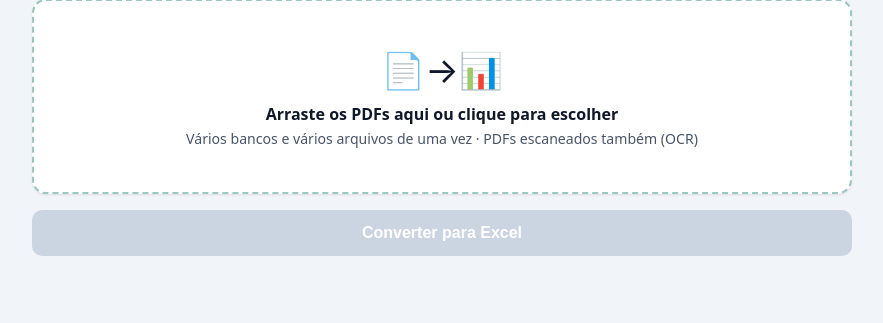
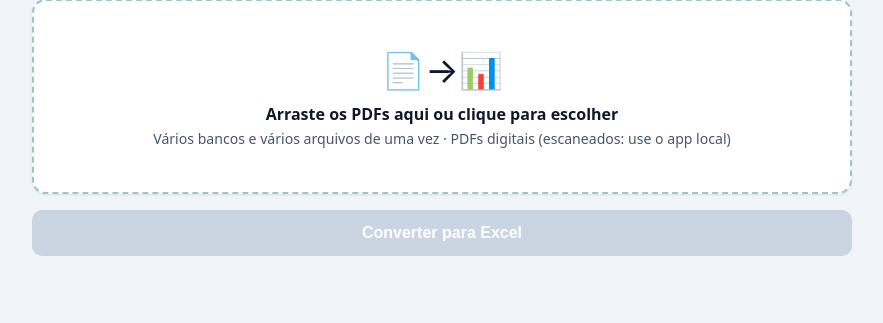
Before and after one commit to jiji465/Extrato.to.excel, a Flask app: template templates/index.html in a window 1280 px wide. Shown: the part 146-469 px from the top of the page, without its empty margins (198-1081 px from the left). Run offline with Flask 3, Linux system fonts and the light colour scheme; the template is opened without the code that fills it, so the values that code supplies are empty.

Commit message:
Nao prometer OCR onde ele nao roda (ex.: Vercel)
A pagina passa a checar ocr.disponivel(): onde o OCR nao esta instalado
(serverless/Vercel), o texto vira "PDFs digitais (escaneados: use o app
local)" e a etapa de progresso de OCR some. Onde o OCR existe (app local
e Render), mostra "PDFs escaneados tambem (OCR)" normalmente.

Co-Authored-By: Claude Opus 4.8 <noreply@anthropic.com>

```diff
--- a/app.py
+++ b/app.py
@@ -151,7 +151,10 @@ def logout():
 @login_required
 def index():
     # `protegido` controla a exibição do link "Sair" (só quando há senha).
-    return render_template("index.html", protegido=bool(_SENHA))
+    # `ocr_disponivel` evita prometer OCR onde ele não roda (ex.: Vercel).
+    return render_template(
+        "index.html", protegido=bool(_SENHA), ocr_disponivel=ocr.disponivel()
+    )
 
 
 @app.route("/converter", methods=["POST"])
--- a/templates/index.html
+++ b/templates/index.html
@@ -152,7 +152,7 @@
     <div id="drop">
       <div class="big">📄→📊</div>
       <div class="txt">Arraste os PDFs aqui ou clique para escolher</div>
-      <div class="hint">Vários bancos e vários arquivos de uma vez · PDFs escaneados também (OCR)</div>
+      <div class="hint">Vários bancos e vários arquivos de uma vez{% if ocr_disponivel %} · PDFs escaneados também (OCR){% else %} · PDFs digitais (escaneados: use o app local){% endif %}</div>
       <input id="file" type="file" accept="application/pdf" multiple class="oculto">
     </div>
 
@@ -274,7 +274,7 @@
     }
 
     // etapas animadas da barra de progresso
-    const ETAPAS=['Enviando os PDFs…','Lendo os PDFs…','Reconhecendo escaneados (OCR)…',
+    const ETAPAS=['Enviando os PDFs…','Lendo os PDFs…',{% if ocr_disponivel %}'Reconhecendo escaneados (OCR)…',{% endif %}
                   'Conferindo os saldos…','Categorizando os lançamentos…','Montando o Excel…'];
     let etapaTimer=null;
     function iniciarProgresso(){
```
